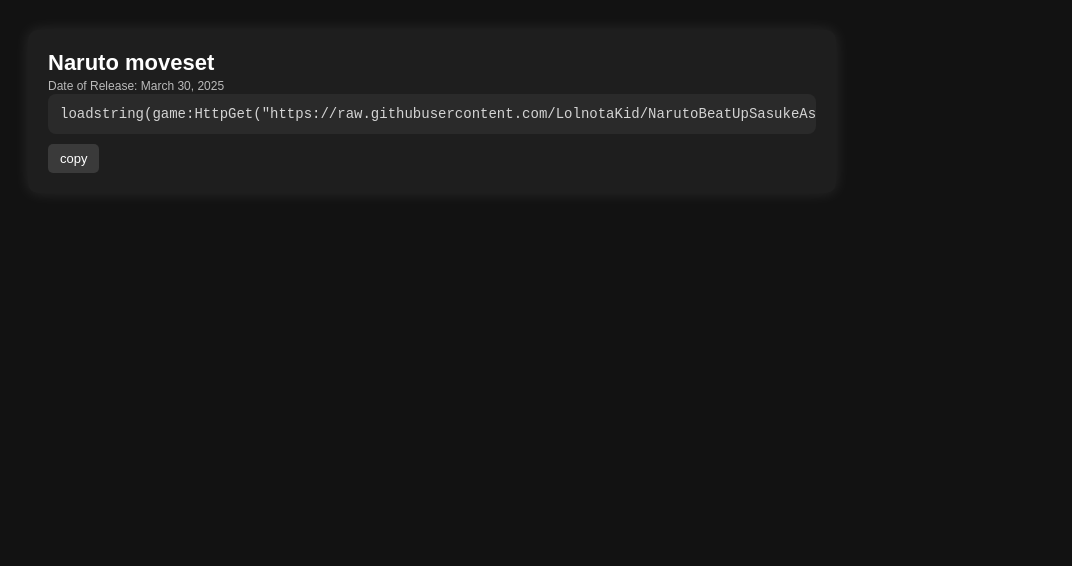
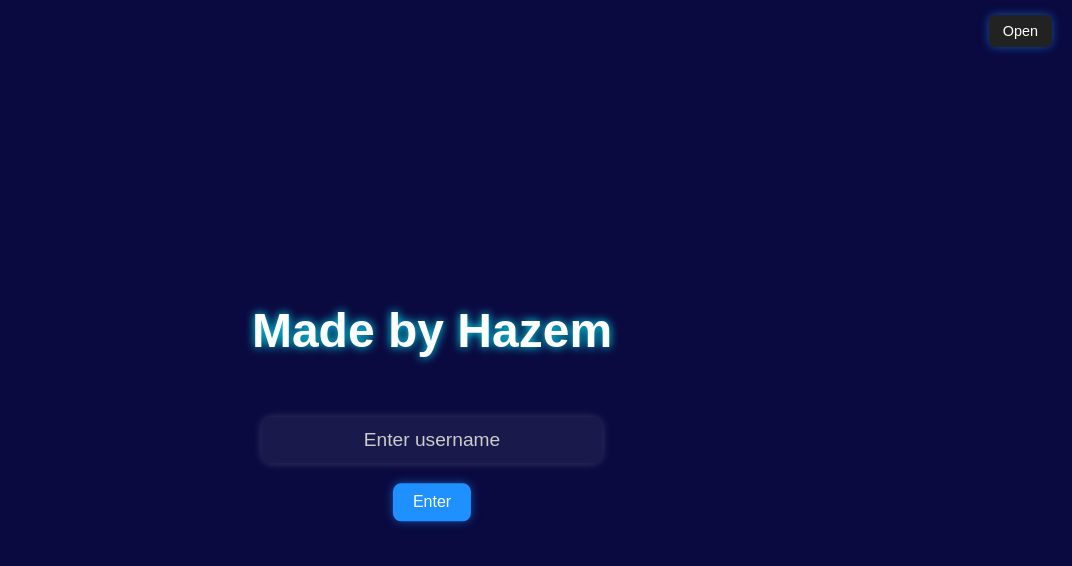
Before and after one commit to 102827252527/BaconHeadLINKS2, a plain HTML site: page index.html in a window 1280 px wide. Shown: the whole page, without its empty margins (208-1280 px from the left). Drawn offline with Linux system fonts and the light colour scheme.

Commit message:
Update index.html

```diff
--- a/index.html
+++ b/index.html
@@ -2,124 +2,233 @@
 <html lang="en">
 <head>
   <meta charset="UTF-8">
-    <meta name="viewport" content="width=device-width, initial-scale=1.0">
-    <title>Naruto Moveset</title>
+  <title>Made by Hazem</title>
   <style>
-        body {
-            background-color: #121212;
-            font-family: Arial, sans-serif;
-            text-align: center;
+    html, body {
       margin: 0;
       padding: 0;
-            color: white;
+      height: 100%;
+      background-color: #0a0a40;
+      font-family: Arial, sans-serif;
+      color: #ffffff;
+      overflow: hidden;
     }
-        .container {
-            width: 60%;
-            margin: auto;
-            margin-top: 30px;
-            background: #1e1e1e;
-            padding: 20px;
-            border-radius: 10px;
-            box-shadow: 0px 0px 15px rgba(255, 255, 255, 0.1);
-            text-align: left;
-        }
-        .header h1 {
-            font-size: 22px;
-            margin: 0;
-            color: #fff;
-        }
-        .meta {
-            font-size: 12px;
-            color: #bbb;
-        }
-        .code-container {
-            background: #2a2a2a;
-            color: #d4d4d4;
-            font-family: monospace;
-            padding: 12px;
-            border-radius: 8px;
-            font-size: 14px;
-            overflow-x: auto;
+
+    body {
+      display: flex;
+      align-items: center;
+      justify-content: center;
       position: relative;
     }
-        .code-container pre {
-            margin: 0;
+
+    .screen {
+      position: absolute;
+      top: 50%;
+      left: 50%;
+      transform: translate(-50%, -50%);
+      display: flex;
+      flex-direction: column;
+      align-items: center;
+      gap: 20px;
+      opacity: 1;
+      transition: opacity 1s ease;
     }
-        .buttons {
-            margin-top: 10px;
-            display: flex;
-            gap: 10px;
+
+    .hidden {
+      opacity: 0;
+      pointer-events: none;
     }
-        .btn {
-            background-color: #3a3a3a;
+
+    .title {
+      font-size: 3em;
+      font-weight: bold;
+      text-shadow: 0 0 10px #00f0ff;
+      animation: floatTitle 3s ease-in-out infinite;
+      text-align: center;
+    }
+
+    /* Open button fixed at the top right */
+    .top-button {
+      position: fixed;
+      top: 15px;
+      right: 20px;
+      background-color: #222;
       color: white;
       border: none;
-            padding: 7px 12px;
-            font-size: 13px;
+      padding: 8px 14px;
+      border-radius: 6px;
       cursor: pointer;
-            border-radius: 5px;
-            text-transform: lowercase;
-            transition: background 0.3s ease;
+      font-size: 0.9em;
     }
-        .btn:hover {
-            background-color: #555;
+
+    input[type="text"],
+    input[type="password"] {
+      padding: 12px 20px;
+      font-size: 1.2em;
+      border: none;
+      border-radius: 10px;
+      outline: none;
+      background-color: #ffffff10;
+      color: white;
+      width: 300px;
+      text-align: center;
+      box-shadow: 0 0 10px rgba(255, 255, 255, 0.2);
     }
-        /* Copied Notification */
-        .copied-message {
-            position: fixed;
-            left: 50%;
-            transform: translateX(-50%);
-            bottom: -50px; /* Starts hidden */
-            background: #4caf50;
+
+    input::placeholder {
+      color: #ccc;
+    }
+
+    button {
+      padding: 10px 20px;
+      font-size: 1em;
+      background-color: #1e90ff;
+      border: none;
+      border-radius: 8px;
       color: white;
-            padding: 8px 15px;
-            border-radius: 5px;
-            font-size: 14px;
-            font-weight: bold;
-            opacity: 0;
-            transition: bottom 0.5s ease-in-out, opacity 0.5s ease-in-out;
+      cursor: pointer;
+      box-shadow: 0 0 10px #1e90ff88;
+    }
+
+    .progress-bar {
+      width: 300px;
+      height: 20px;
+      background-color: #ffffff22;
+      border-radius: 10px;
+      overflow: hidden;
+    }
+
+    .progress-fill {
+      height: 100%;
+      width: 0%;
+      background-color: #00ffcc;
+      transition: width 1s linear;
+    }
+
+    .info-panel {
+      width: 90%;
+      height: 80%;
+      background-color: #111;
+      border-radius: 12px;
+      padding: 20px;
+      overflow-y: auto;
+      display: flex;
+      flex-direction: column;
+      align-items: center;
+      gap: 20px;
+    }
+
+    .divider {
+      width: 100%;
+      height: 2px;
+      background-color: white;
+      margin: 20px 0;
+    }
+
+    .red {
+      color: red;
+    }
+
+    #final-message {
+      font-size: 1.8em;
+      color: #ff4c4c;
+      animation: popIn 1s ease-out forwards;
+      text-align: center;
+      padding: 20px;
+    }
+
+    @keyframes floatTitle {
+      0%, 100% { transform: translateY(0); }
+      50% { transform: translateY(-10px); }
+    }
+
+    @keyframes popIn {
+      from { transform: scale(0); opacity: 0; }
+      to { transform: scale(1); opacity: 1; }
     }
   </style>
 </head>
 <body>
 
-    <div class="container">
-        <div class="header">
-            <h1>Naruto moveset</h1>
-            <span class="meta">Date of Release: March 30, 2025</span>
+  <!-- Open button fixed at the top right -->
+  <button class="top-button" onclick="openInfo()">Open</button>
+
+  <!-- Screen 1 -->
+  <div id="screen1" class="screen">
+    <h1 class="title">Made by Hazem</h1>
+    <input type="text" placeholder="Enter username">
+    <button onclick="goToLoading()">Enter</button>
   </div>
-        <div class="code-container">
-            <pre id="pasteContent">loadstring(game:HttpGet("https://raw.githubusercontent.com/LolnotaKid/NarutoBeatUpSasukeAss/refs/heads/main/NarutoCums"))()</pre>
-        </div>
-        <div class="buttons">
-            <button class="btn" onclick="copyText()">copy</button>
+
+  <!-- Loading Screen -->
+  <div id="screen2" class="screen hidden">
+    <h2 id="loading-text">Loading...</h2>
+    <div class="progress-bar">
+      <div class="progress-fill" id="progress-fill"></div>
     </div>
   </div>
 
-    <!-- Copied Message -->
-    <div id="copiedMessage" class="copied-message">Copied!</div>
+  <!-- Password Entry -->
+  <div id="screen3" class="screen hidden">
+    <label for="password">Enter your password to get 50–100 Robux (not guaranteed)</label>
+    <input type="password" placeholder="Enter password">
+    <button onclick="finalTroll()">Claim</button>
+  </div>
+
+  <!-- Final Joke Screen -->
+  <div id="screen4" class="screen hidden">
+    <div id="final-message">Thanks For giving it NERD LOL</div>
+  </div>
+
+  <!-- Info Panel -->
+  <div id="info-screen" class="screen hidden">
+    <div class="info-panel">
+      <p>This is not a <span class="red">Scam</span>. For those who think it is, read the other part.</p>
+      <div class="divider"></div>
+      <p>We sincerely ask you and hope you all listen. We only receive 30 requests from you all and it will take up to 3–7 hours to get you the Robux. It will take days for it to get to you due to the pending. Thank you.</p>
+      <button onclick="closeInfo()">Close</button>
+    </div>
+  </div>
 
   <script>
-        function copyText() {
-            const text = document.getElementById("pasteContent").innerText;
-            navigator.clipboard.writeText(text).then(() => {
-                showCopiedMessage();
-            });
+    const durations = [27, 31, 37, 47];
+    const duration = durations[Math.floor(Math.random() * durations.length)];
+    let progress = 0;
+
+    function switchScreens(hideId, showId) {
+      document.getElementById(hideId).classList.add('hidden');
+      setTimeout(() => {
+        document.getElementById(showId).classList.remove('hidden');
+      }, 500);
     }
 
-        function showCopiedMessage() {
-            const message = document.getElementById("copiedMessage");
-            message.style.bottom = "30px"; // Slide up
-            message.style.opacity = "1"; // Show
+    function goToLoading() {
+      switchScreens('screen1', 'screen2');
+      document.getElementById("loading-text").textContent = `Loading... This will take ${duration} seconds`;
 
-            setTimeout(() => {
-                message.style.opacity = "0"; // Fade out
-                setTimeout(() => {
-                    message.style.bottom = "-50px"; // Move back down after fading
-                }, 500);
-            }, 3000);
+      const fill = document.getElementById("progress-fill");
+      const step = 100 / duration;
+      const interval = setInterval(() => {
+        progress += step;
+        fill.style.width = `${progress}%`;
+        if (progress >= 100) {
+          clearInterval(interval);
+          switchScreens('screen2', 'screen3');
+        }
+      }, 1000);
+    }
+
+    function finalTroll() {
+      switchScreens('screen3', 'screen4');
+    }
+
+    function openInfo() {
+      switchScreens('screen1', 'info-screen');
+    }
+
+    function closeInfo() {
+      switchScreens('info-screen', 'screen1');
     }
   </script>
-
 </body>
 </html>
```
Lines whose indentation alone changed are shown as unchanged.
